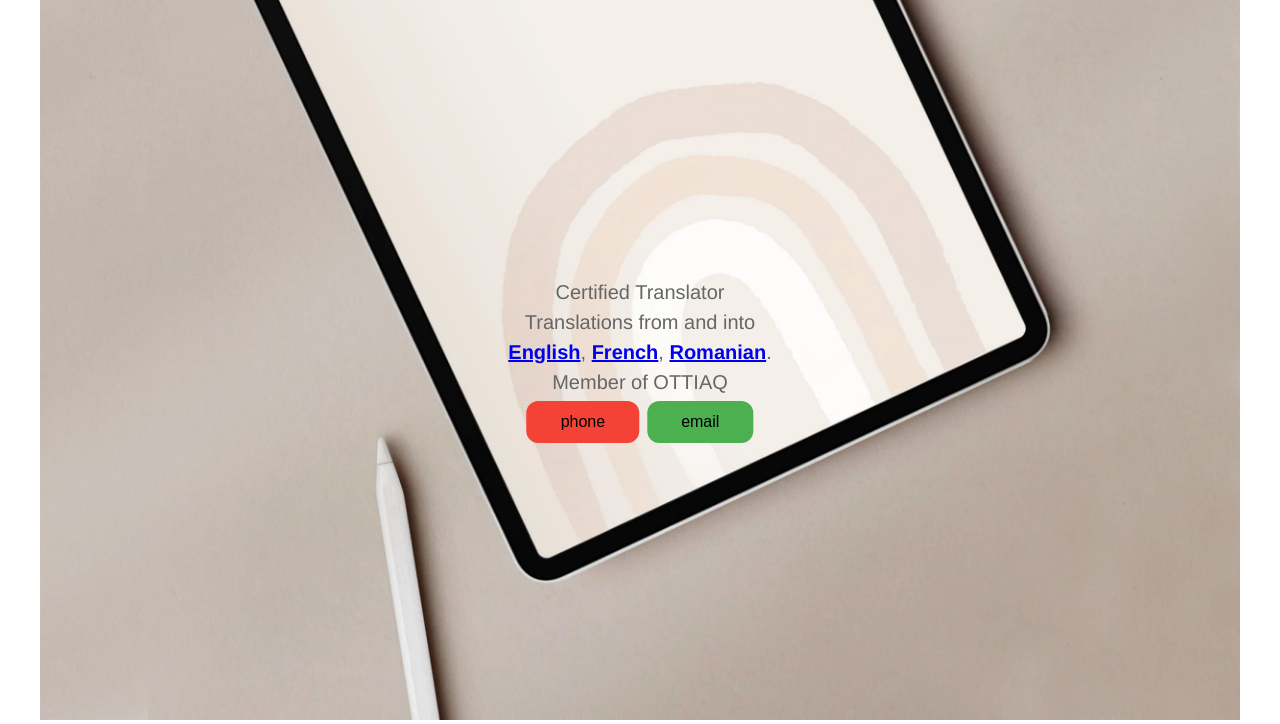
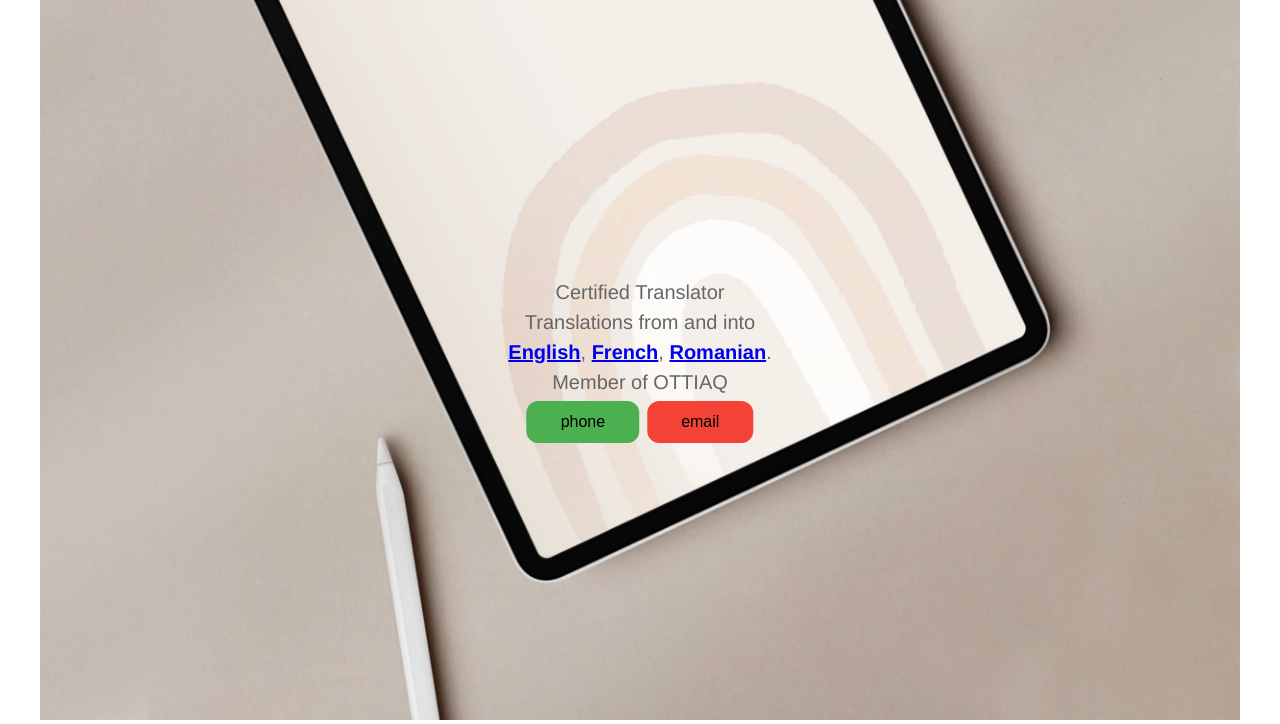
Before and after one commit to YuriyKashpirenko/YuriyKashpirenko.github.io, a PHP site: page /IoanaGit/index.html in a window 1280 px wide. Shown: the top 724 px of the page. Run offline with PHP 8.4, Linux system fonts and the light colour scheme.

Commit message:
css update
Change color for the phone and email buttons.

```diff
--- a/IoanaGit/css/styles.css
+++ b/IoanaGit/css/styles.css
@@ -178,7 +178,7 @@ p {
 }
 
 /* Buttons */
-#s1 .email {
+#s1 .phone {
   background-color: #4CAF50; /* Green */
   border: none;
   border-radius: 12px;
@@ -193,18 +193,18 @@ p {
   cursor: pointer;
 }
 
-#s1 .email {
+#s1 .phone {
   background-color: #4CAF50;
   color: black;
   border: 2px solid #4CAF50;
 }
 
-#s1 .email:hover {
+#s1 .phone:hover {
   background-color: white ;
   color: white;
 }
 
-#s1 .phone {
+#s1 .email {
   background-color: #f44336; /* Red */
   border: none;
   border-radius: 12px;
@@ -219,13 +219,13 @@ p {
   cursor: pointer;
 }
 
-#s1 .phone {
+#s1 .email {
   background-color: #f44336;
   color: black;
   border: 2px solid #f44336;
 }
 
-#s1 .phone:hover {
+#s1 .email:hover {
   background-color: white;
   color: white;
 }
```
